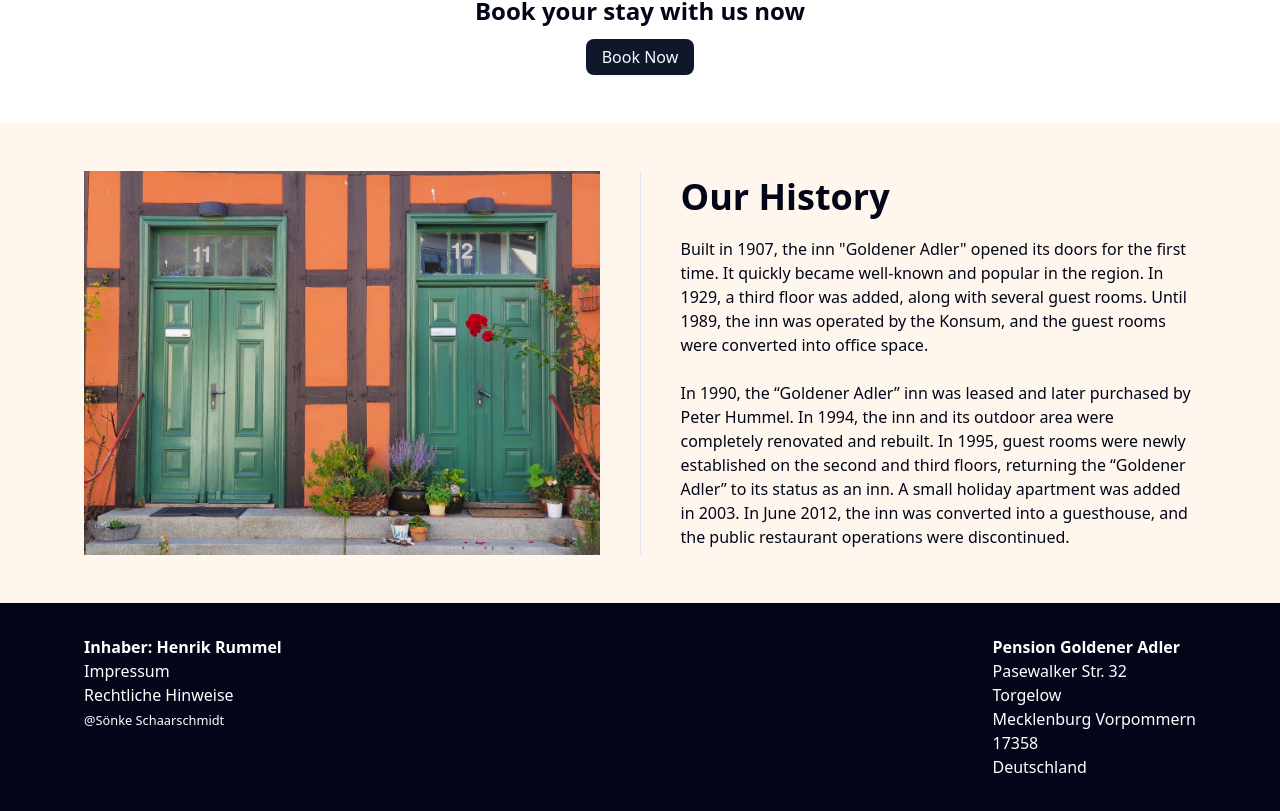
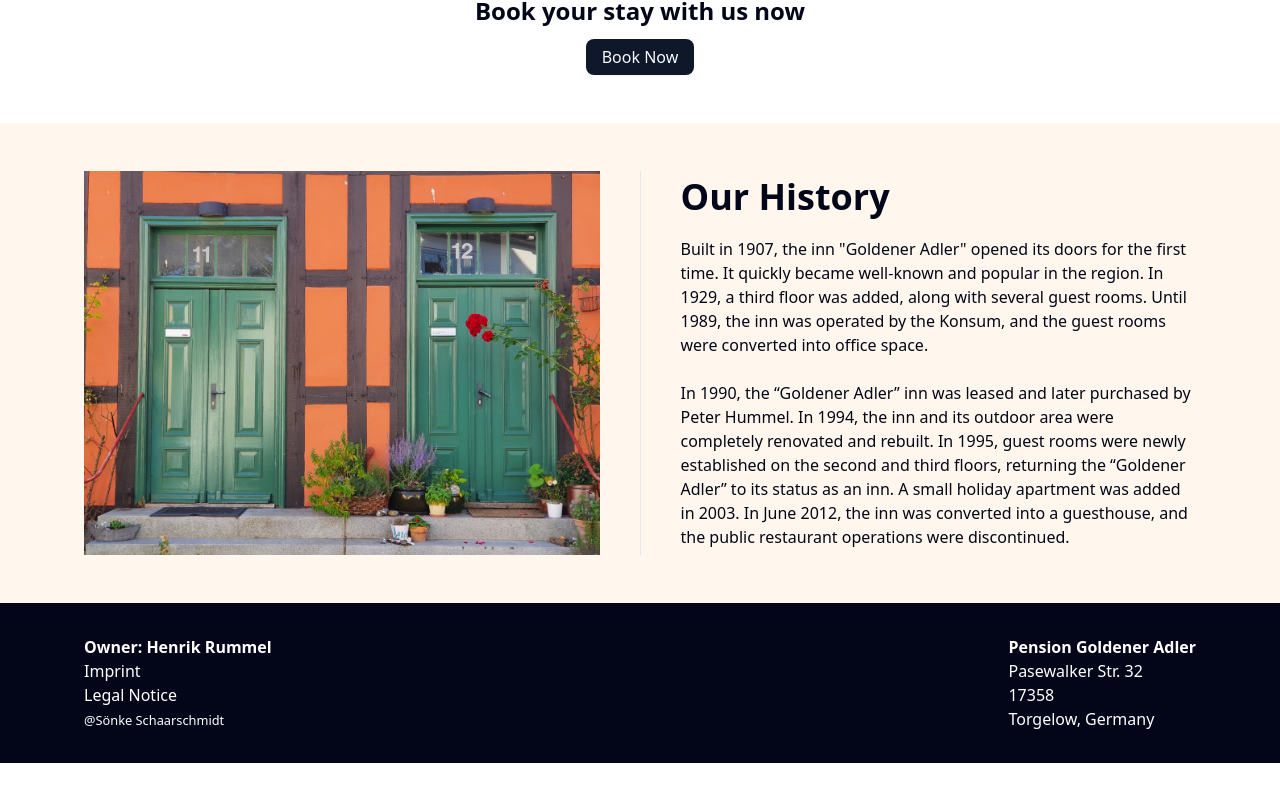
Before and after one commit to sonkeks/goldener-adler-ui, a React (Vite) app: page / in a window 1280 px wide. Shown: the part 2807-3618 px from the top of the page. After the commit the page ends 3570 px from the top, so only its background shows below. Built offline with nearby package versions, Linux system fonts and the light colour scheme.

Commit message:
Add Imprint

```diff
--- a/src/App.tsx
+++ b/src/App.tsx
@@ -12,6 +12,7 @@ import {DashboardLayout} from "@/components/layouts/DashboardLayout.tsx";
 import {Dashboard} from "@/pages/dashboard/Dashboard.tsx";
 import {BookingReview} from "@/pages/booking/BookingReview.tsx";
 import {BookingProvider} from "@/pages/booking/BookingContext.tsx";
+import {Imprint} from "@/pages/Imprint.tsx";
 
 export const App: FunctionComponent = () => {
   return (
@@ -23,6 +24,7 @@ export const App: FunctionComponent = () => {
           <Route path="rooms" element={<Rooms />} />
           <Route path="contact" element={<Contact />} />
           <Route path="torgelow" element={<Torgelow />} />
+          <Route path="imprint" element={<Imprint />} />
           <Route
             path="/booking/*"
             element={
--- a/src/assets/consts.ts
+++ b/src/assets/consts.ts
@@ -9,6 +9,8 @@ export const TRANSPARENT_ROUTES = ['/', '/rooms', '/contact', '/torgelow'];
 export const ISO_DATE_REGEX = /^\d{4}-\d\d-\d\dT\d\d:\d\d:\d\d(\.\d+)?(([+-]\d\d:\d\d)|Z)?$/i;
 
 export const EMPTY_STRING = "";
+
+export const DOMAIN = "www.example-domain.com" //TODO: Switch to Production Domain
 
 export const BOOKING_OPTIONS: BookingOption[] = [
   {
--- a/src/assets/i18n/de.ts
+++ b/src/assets/i18n/de.ts
@@ -116,6 +116,35 @@ const de = {
     Review: {
       Title: "Übersicht",
     },
+    Imprint: {
+      Title: "Impressum",
+      Provider: "Anbieter",
+      Name: "Pension \"Goldener Adler\"",
+      Owner: "Inh. Henrik Rummel",
+      Court: "Amtsgericht",
+      TaxNr: "Steuernummer",
+      Suggestions: "Haben Sie Anregungen zu den Inhalten unserer Pension, dann schreiben Sie uns über unser",
+      Copyright: {
+        Title: "Urheberrecht",
+        Content: "Alle Rechte vorbehalten. Der gesamte Inhalt und die Struktur dieses Internetangebots sind urheberrechtlich geschützt. Alle Informationen und Daten (Texte, Grafiken, Animationen) dürfen nicht ohne unsere schriftliche Zustimmung auszugsweise oder in irgendeiner anderen Form verwendet oder reproduziert werden."
+      },
+      ContentResponsibility: {
+        Title: "Inhaltlich verantwortlich gemäß TDG und §6 MDStV",
+        Content: ""
+      },
+      DataPrivacy: {
+        Title: "Datenschutzbestimmungen",
+        Content: "Privatsphäre ist uns wichtig.<1/><1/>Nutzende werden hiermit gemäß Teledienstedatenschutzgesetz (TDDSG), Mediendienstestaatsvertrag (MDStV), Bundesdatenschutzgesetz (BDSG) sowie sonstiger datenschutzrechtlicher Bestimmungen davon unterrichtet, dass die im Rahmen der Registrierung angegebenen personenbezogenen Daten ausschließlich zu dem Zwecke maschinenlesbar gespeichert, verarbeitet und genutzt werden, zu dem Nutzende dieses angegeben haben, sofern keine Einwilligung in eine andere Nutzungsart erteilt wurde.<1/><1/>Wir sind berechtigt, die personenbezogenen Daten der Nutzenden über die Inanspruchnahme unserer Dienste zu erheben, zu verarbeiten, zu speichern und zu nutzen, soweit dies erforderlich ist, um den Nutzenden die Inanspruchnahme des Dienstes zu ermöglichen. Die von Nutzenden angegebenen Daten werden zur Inanspruchnahme der von Nutzenden angeforderten Dienste erhoben, gespeichert und verarbeitet. Ferner sind wir berechtigt, auf diese Daten zur Erhaltung der Betriebsfähigkeit für die angebotenen Dienste zuzugreifen. Wir verpflichten uns unsereseits, im Rahmen des TDDSG, MDStV, BDSG sowie der sonstigen Datenschutzbestimmungen, die ihr aus dem Nutzungsverhältnis bekannt werdenden Daten der Nutzenden, vorbehaltlich einer anderweitig erteilten Einwilligung, nur für die Erfüllung der Zwecke nach dieser Datenschutzbestimmung zu verwenden, das Datengeheimnis zu wahren.<1/><1/>Für Fragen oder Anregungen zum Thema Datenschutz nutzen Sie gerne unser"
+      },
+      Disclaimer: {
+        Title: "Disclaimer",
+        Content: "Wir erklären ausdrücklich, dass wir, {{domain}} keinerlei Einfluss auf die Gestaltung und die Inhalte der von uns verlinkten Seiten haben. Deshalb distanzieren wir uns hiermit ausdrücklich von allen Inhalten aller gelinkten Seiten auf {{domain}} und machen uns ihre Inhalte nicht zu Eigen. Diese Erklärung gilt für alle auf {{domain}} angezeigten Links und für alle Inhalte der Seiten, zu denen die von uns angezeigten Links führen."
+      },
+      ContactForm: "Kontaktformular"
+    },
+    LegalNotice: {
+      Title: "Rechtliche Hinweise",
+    },
     Forms: {
       Labels: {
         CheckIn: "Check-In",
--- a/src/assets/i18n/en.ts
+++ b/src/assets/i18n/en.ts
@@ -116,6 +116,35 @@ const en = {
     Review: {
       Title: "Review",
     },
+    Imprint: {
+      Title: "Imprint",
+      Provider: "Provider",
+      Name: "Pension \"Goldener Adler\"",
+      Owner: "Owner: Henrik Rummel",
+      Court: "District Court",
+      TaxNr: "Tax Nr.",
+      Suggestions: "If you have any suggestions regarding the contents of our guesthouse, please write to us using our",
+      Copyright: {
+        Title: "Copyright",
+        Content: "All rights reserved. The entire content and structure of this website are protected by copyright. All information and data (text, graphics, animations) may not be used or reproduced in part or in any other form without our written consent."
+      },
+      ContentResponsibility: {
+        Title: "Responsible for content in accordance with TDG and §6 MDStV",
+        Content: ""
+      },
+      DataPrivacy: {
+        Title: "Privacy Policy",
+        Content: "Privacy is important to us.<1/><1/>Users are hereby informed in accordance with the Teleservices Data Protection Act (TDDSG), the Media Services State Treaty (MDStV), the Federal Data Protection Act (BDSG) and other data protection regulations, that the personal data provided during registration will be stored, processed and used in machine-readable form exclusively for the purposes specified by the user, unless consent has been given for another type of use.<1/><1/>We are entitled to collect, process, store and use users' personal data relating to their use of our services to the extent necessary to enable users to use the service. The data provided by users is collected, stored and processed for the purpose of providing the services requested by users. Furthermore, we are entitled to access this data in order to maintain the operability of the services offered. For our part, we undertake, within the framework of the TDDSG, MDStV, BDSG and other data protection regulations, to use the data of users that becomes known to us from the user relationship, subject to any consent given elsewhere, only for the fulfilment of the purposes set out in this data protection provision and to maintain data confidentiality.<1/><1/>If you have any questions or suggestions regarding data protection, please do not hesitate to contact us using our"
+      },
+      Disclaimer: {
+        Title: "Disclaimer",
+        Content: "We expressly declare that we, {{domain}}, have no influence whatsoever on the design and content of the pages linked to by us. We therefore hereby expressly distance ourselves from all content on all linked pages on {{domain}} and do not adopt their content as our own. This declaration applies to all links displayed on {{domain}} and to all content on the pages to which the links displayed by us lead."
+      },
+      ContactForm: "contact form"
+    },
+    LegalNotice: {
+      Title: "Legal Notice",
+    },
     Forms: {
       Labels: {
         CheckIn: "Check-In",
--- a/src/components/Footer.tsx
+++ b/src/components/Footer.tsx
@@ -1,14 +1,17 @@
 import type {FunctionComponent} from "react";
+import {Link} from "react-router";
+import {useTranslation} from "react-i18next";
 
 export const Footer: FunctionComponent = () => {
+  const {t} = useTranslation();
   return (
     <div id="footer-container" className="bg-slate-950 text-white">
       <div className="max-w-6xl w-full m-auto px-5 py-8 flex gap-5">
         <div>
-          <b>Inhaber: Henrik Rummel</b>
+          <b>{t('public.Imprint.Owner')}</b>
           <ul>
-            <li>Impressum</li>
-            <li>Rechtliche Hinweise</li>
+            <li><Link className="hover:underline" to="/imprint">{t('public.Imprint.Title')}</Link></li>
+            <li>{t('public.LegalNotice.Title')}</li>
             <li>
               <small>@Sönke Schaarschmidt</small>
             </li>
@@ -18,10 +21,8 @@ export const Footer: FunctionComponent = () => {
         <div>
           <b>Pension Goldener Adler</b>
           <p>Pasewalker Str. 32</p>
-          <p>Torgelow</p>
-          <p>Mecklenburg Vorpommern</p>
           <p>17358</p>
-          <p>Deutschland</p>
+          <p>{t('public.Home.Information.Location')}</p>
         </div>
       </div>
     </div>
--- /dev/null
+++ b/src/pages/Imprint.tsx
@@ -0,0 +1,45 @@
+import type {FunctionComponent} from "react";
+import {Page} from "@/components/layouts/Page.tsx";
+import {Content} from "@/components/Content.tsx";
+import { Link } from "react-router";
+import {DOMAIN} from "@/assets/consts.ts";
+import {Trans, useTranslation} from "react-i18next";
+
+export const Imprint: FunctionComponent = () => {
+  const {t} = useTranslation();
+  return (
+    <Page>
+      <Content className="pt-24 pb-12">
+        <h1 className="text-3xl font-semibold">{t('public.Imprint.Title')}</h1>
+        <div className="pt-6">
+          <h2 className="text-lg font-semibold">{t('public.Imprint.Provider')}</h2>
+          <p>{t('public.Imprint.Name')} {t('public.Imprint.Owner')}</p>
+          <p>Pasewalker Str. 32</p>
+          <p>17358 Torgelow</p>
+          <br/>
+          <p>{t('public.Imprint.Court')} Pasewalk, HRB 74048</p>
+          <p>USt-ID Nr.: DE 364416038</p>
+          <p>{t('public.Imprint.TaxNr')}: 084-264-05114</p>
+          <br/>
+          <p>{t('public.Imprint.Suggestions')} <Link to="/contact" className="text-blue-700 hover:underline">{t('public.Imprint.ContactForm')}</Link>.</p>
+        </div>
+        <div className="pt-6">
+          <h2 className="text-lg font-semibold">{t('public.Imprint.Copyright.Title')}</h2>
+          <p>{t('public.Imprint.Copyright.Content')}</p>
+        </div>
+        <div className="pt-6">
+          <h2 className="text-lg font-semibold">{t('public.Imprint.ContentResponsibility.Title')}</h2>
+          <p>{DOMAIN}</p>
+        </div>
+        <div className="pt-6">
+          <h2 className="text-lg font-semibold">{t('public.Imprint.DataPrivacy.Title')}</h2>
+          <Trans i18nKey="public.Imprint.DataPrivacy.Content" components={{1: <br/>}}/> <Link to="/contact" className="text-blue-700 hover:underline">{t("public.Imprint.ContactForm")}</Link>.
+        </div>
+        <div className="pt-6">
+          <h2 className="text-lg font-semibold">{t('public.Imprint.Disclaimer.Title')}</h2>
+          <p>{t('public.Imprint.Disclaimer.Content', {domain: DOMAIN})}</p>
+        </div>
+      </Content>
+    </Page>
+  )
+}
```
